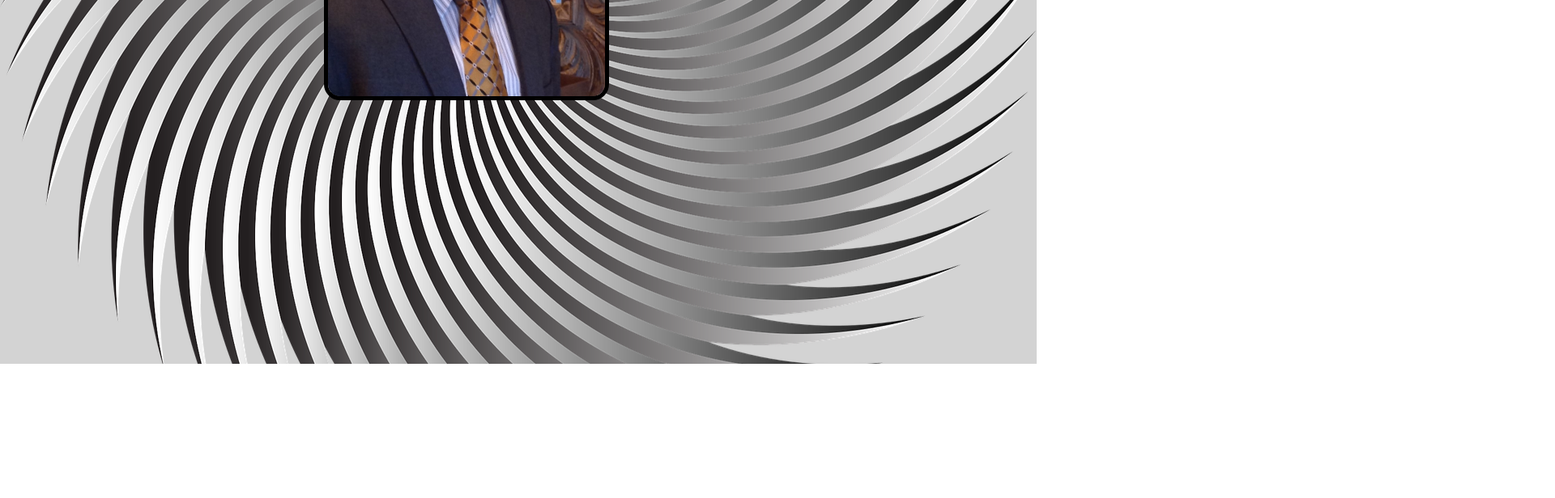
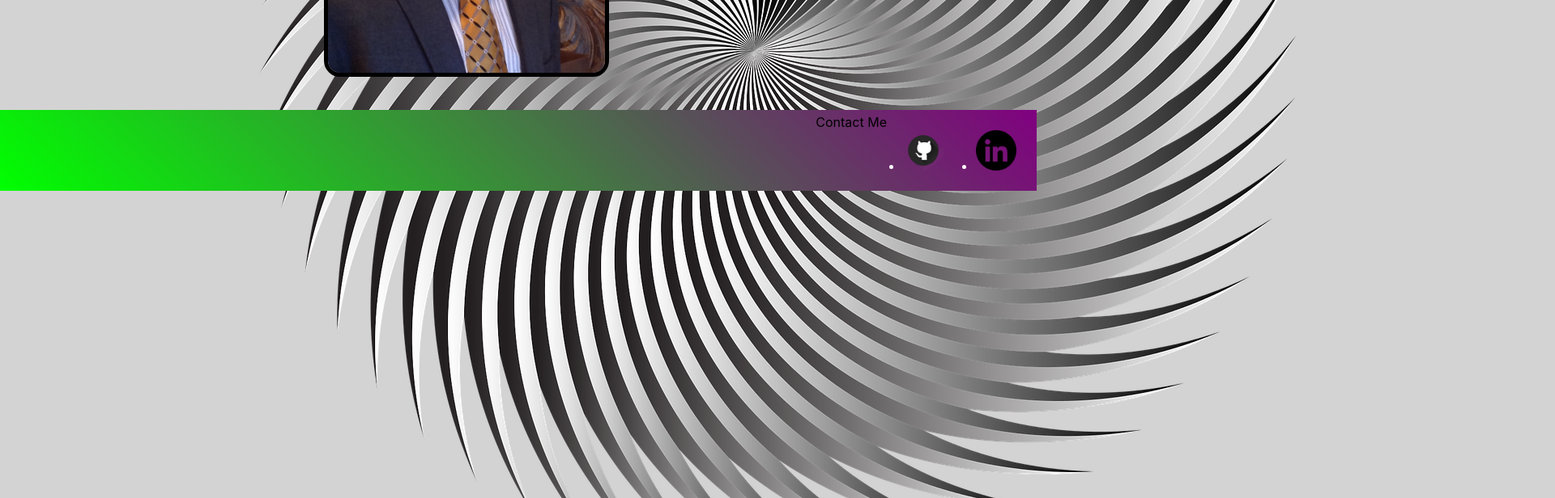
Before and after one commit to gabeab34/GAB-Portfolio, a React (Create React App) app: page / in a window 1280 px wide. Shown: the part 564-1180 px from the top of the page at 81% size, 1920 px wide, since content can reach past the window. Before the commit the page ends 1014 px from the top, so only its background shows below. Built offline with nearby package versions, Linux system fonts and the light colour scheme.

Commit message:
added footer, contact form and resume

```diff
--- a/src/App.css
+++ b/src/App.css
@@ -10,6 +10,8 @@
   background-position: center;
   background-repeat: no-repeat;
   margin-top: 0px;
+  height: 1080px;
+  width: 1920px;
 }
 
 .nav-tabs
@@ -71,6 +73,12 @@ h2 {
   border-radius: 20px;
   background-color: lightgray;
   text-align: center;
+}
+
+h3 {
+  margin-left: 25px;
+  font-size: 36px;
+  margin-bottom: 0;
 }
 
 li {
@@ -137,3 +145,57 @@ a img:hover {
   max-height: 100px;
   border: 0px;
 }
+
+.footer {
+  position: fixed;
+  bottom: 0;
+  left: 0;
+  display: flex;
+  justify-content: end;
+  padding: 5px;
+  background: repeating-linear-gradient( 45deg, lime, purple );
+  height: 100px;
+  margin-top: 0px;
+  margin-bottom: 0px;
+  width: 100%
+}
+
+#githubFooter, #linkedInFooter{
+  height: 50px;
+  width: 50px;
+  border-width: 0;
+
+}
+
+#contact-form {
+  display: flex;
+  flex-direction: column;
+  align-items: center;
+  border: 5px;
+  border-style: solid;
+  border-color: black;
+  margin-left: 700px;
+  margin-right: 700px;
+  padding-top: 20px;
+  padding-bottom: 20px;
+  background-color: lightgray;
+  background-blend-mode: soft-light;
+
+}
+
+#resume {
+  display: flex;
+  flex-direction: column;
+  /* border-style: solid;
+  border-width: 50px;
+  background-color: lightgray; */
+}
+
+#skills li {
+  font-size: 20px;
+  color: black;
+}
+
+#resumeDl {
+  font-size: 20px;
+}
--- a/src/App.js
+++ b/src/App.js
@@ -4,7 +4,9 @@ import Home from './components/pages/Home';
 import About from './components/pages/About';
 import Blog from './components/pages/Blog';
 import Contact from './components/pages/Contact';
+import Footer from './components/Footer';
 import "./App.css";
+
 
 
 
@@ -29,12 +31,17 @@ function App() {
   const handlePageChange = (page) => setCurrentPage(page);
 
   return (
-    <div>
+    <><div>
       {/* We are passing the currentPage from state and the function to update it */}
       <NavTabs currentPage={currentPage} handlePageChange={handlePageChange} />
       {/* Here we are calling the renderPage method which will return a component  */}
-      {renderPage()}
-    </div>
+
+    </div><div>
+        {/* We are passing the currentPage from state and the function to update it */}
+        <Footer currentPage={currentPage} handlePageChange={handlePageChange} />
+        {/* Here we are calling the renderPage method which will return a component  */}
+        {renderPage()}
+      </div></>
   );
 }
 
--- /dev/null
+++ b/src/components/Footer.js
@@ -0,0 +1,18 @@
+import React from "react";
+import gitHub from "../components/assets/githublogo.png"
+import linkedIn from "../components/assets/linkedInlogo.png"
+
+
+function Footer() {
+    return (
+        <footer>
+            <ul className="footer" id="footer"> Contact Me
+                <li><a className="gitHub" href="https://github.com/gabeab34" target="_blank"><img id ="githubFooter" src = { gitHub }/></a></li>
+                <li><a className="linkedIn" href="https://www.linkedin.com/in/gabeab34/" target="_blank" ><img id ="linkedInFooter" src = { linkedIn }/></a></li>
+            </ul>
+        </footer>
+    )
+};
+
+
+export default Footer;
--- a/src/components/pages/Blog.js
+++ b/src/components/pages/Blog.js
@@ -3,22 +3,19 @@ import React from 'react';
 export default function Blog() {
   return (
     <div id = 'bg'>
-      <h1>Blog Page</h1>
-      <p>
-        Donec a volutpat quam. Curabitur nec varius justo, sed rutrum ligula.
-        Curabitur pellentesque turpis sit amet eros iaculis, a mollis arcu
-        dictum. Ut vel ante eget massa ornare placerat. Etiam nisl orci, finibus
-        sodales volutpat et, hendrerit ut dolor. Suspendisse porta dictum nunc,
-        sed pretium risus rutrum eget. Nam consequat, ligula in faucibus
-        vestibulum, nisi justo laoreet risus, luctus luctus mi lacus sit amet
-        libero. Class aptent taciti sociosqu ad litora torquent per conubia
-        nostra, per inceptos himenaeos. Mauris pretium condimentum tellus eget
-        lobortis. Interdum et malesuada fames ac ante ipsum primis in faucibus.
-        Donec placerat accumsan mi, ut congue neque placerat eu. Donec nec ipsum
-        in velit pellentesque vehicula sit amet at augue. Maecenas aliquam
-        bibendum congue. Pellentesque semper, lectus non ullamcorper iaculis,
-        est ligula suscipit velit, sed bibendum turpis dui in sapien.
-      </p>
+      <h2>Contact Me</h2>
+      <div id= "contact">
+        <form id="contact-form">
+          <input type="hidden" name="contact_number"/>
+          <label>Name</label>
+          <input type="text" name="user_name"/>
+          <label>Email</label>
+          <input type="email" name="user_email"/>
+          <label>Message</label>
+          <textarea name="message"></textarea>
+          <input type="submit" value="Send"/>
+        </form>
+      </div>
     </div>
   );
 }
--- a/src/components/pages/Contact.js
+++ b/src/components/pages/Contact.js
@@ -3,20 +3,20 @@ import React from 'react';
 export default function Contact() {
   return (
     <div id = 'bg'>
-      <h1>Contact Page</h1>
-      <p>
-        Integer cursus bibendum sem non pretium. Vestibulum in aliquet sem, quis
-        molestie urna. Aliquam semper ultrices varius. Aliquam faucibus sit amet
-        magna a ultrices. Aenean pellentesque placerat lacus imperdiet
-        efficitur. In felis nisl, luctus non ante euismod, tincidunt bibendum
-        mi. In a molestie nisl, eu sodales diam. Nam tincidunt lacus quis magna
-        posuere, eget tristique dui dapibus. Maecenas fermentum elementum
-        faucibus. Quisque nec metus vestibulum, egestas massa eu, sollicitudin
-        ipsum. Nulla facilisi. Sed ut erat ligula. Nam tincidunt nunc in nibh
-        dictum ullamcorper. Class aptent taciti sociosqu ad litora torquent per
-        conubia nostra, per inceptos himenaeos. Etiam ornare rutrum felis at
-        rhoncus. Etiam vel condimentum magna, quis tempor nulla.
-      </p>
+      <h2>Resume</h2>
+        <div id= "resume">
+          <h3>Proficiencies:</h3>
+          <ul id= "skills">
+          <li>HTML</li>
+          <li>CSS</li>
+          <li>noSQL</li>
+          <li>Mongo</li>
+          <li>Express</li>
+          <li>React</li>
+          <li>Node</li>
+          <p id="resumeDl">Download Resume <a href="https://github.com/Jevenden/portfolio/blob/master/docs/John%20Evenden%20Resume.pdf">Here</a></p>
+      </ul>
+    </div>
     </div>
   );
 }
```
Also changed, not shown: src/components/PortfolioContainer.js (+8 -2 lines), src/components/assets/linkedInlogo.png (added), 1 other file (tests, documents, lock files or other folders).
